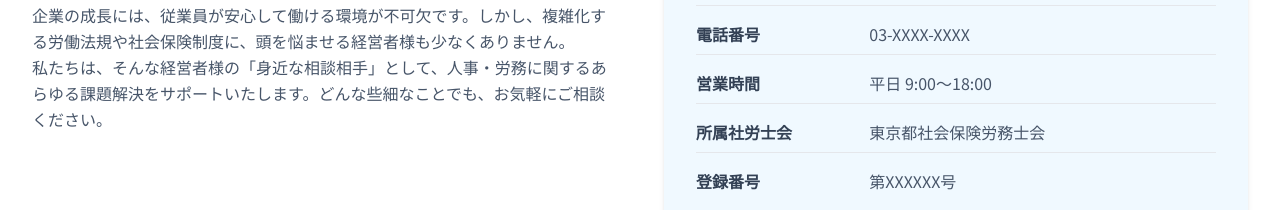
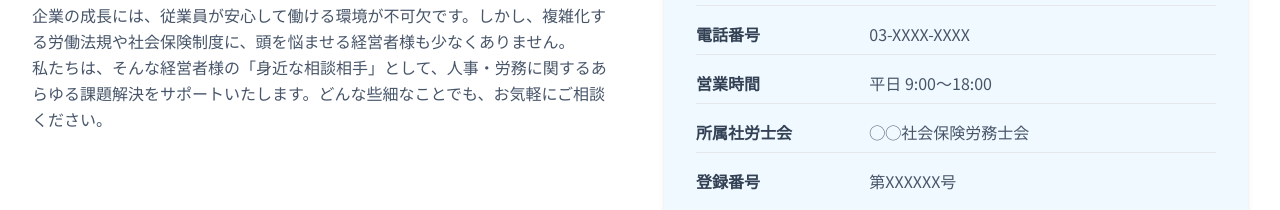
Before and after one commit to mokayamo/sharoushi-office, a React (Vite) app: page /#/ in a window 1280 px wide. Shown: the part 1324-1534 px from the top of the page. Built offline with nearby package versions, Linux system fonts and the light colour scheme.

Commit message:
Update association name in About section to match placeholder format
- Change from 東京都社会保険労務士会 to ◯◯社会保険労務士会
- Ensure consistency across all sections

🤖 Generated with [Claude Code](https://claude.ai/code)

Co-Authored-By: Claude <noreply@anthropic.com>

```diff
--- a/components/About.tsx
+++ b/components/About.tsx
@@ -40,7 +40,7 @@ const About: React.FC = () => {
               </div>
               <div className="flex border-b pb-2">
                 <dt className="w-1/3 font-semibold text-slate-700">所属社労士会</dt>
-                <dd className="w-2/3 text-slate-600">東京都社会保険労務士会</dd>
+                <dd className="w-2/3 text-slate-600">◯◯社会保険労務士会</dd>
               </div>
               <div className="flex">
                 <dt className="w-1/3 font-semibold text-slate-700">登録番号</dt>
```
